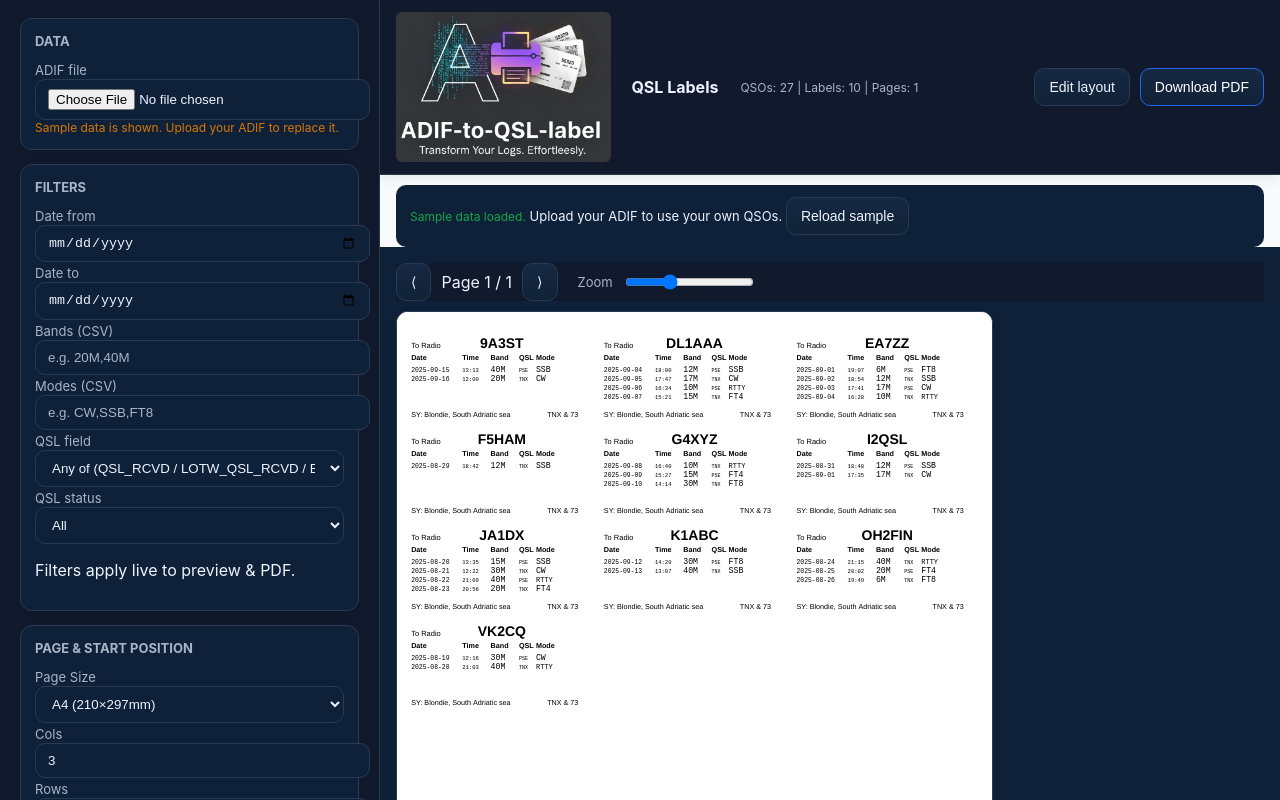
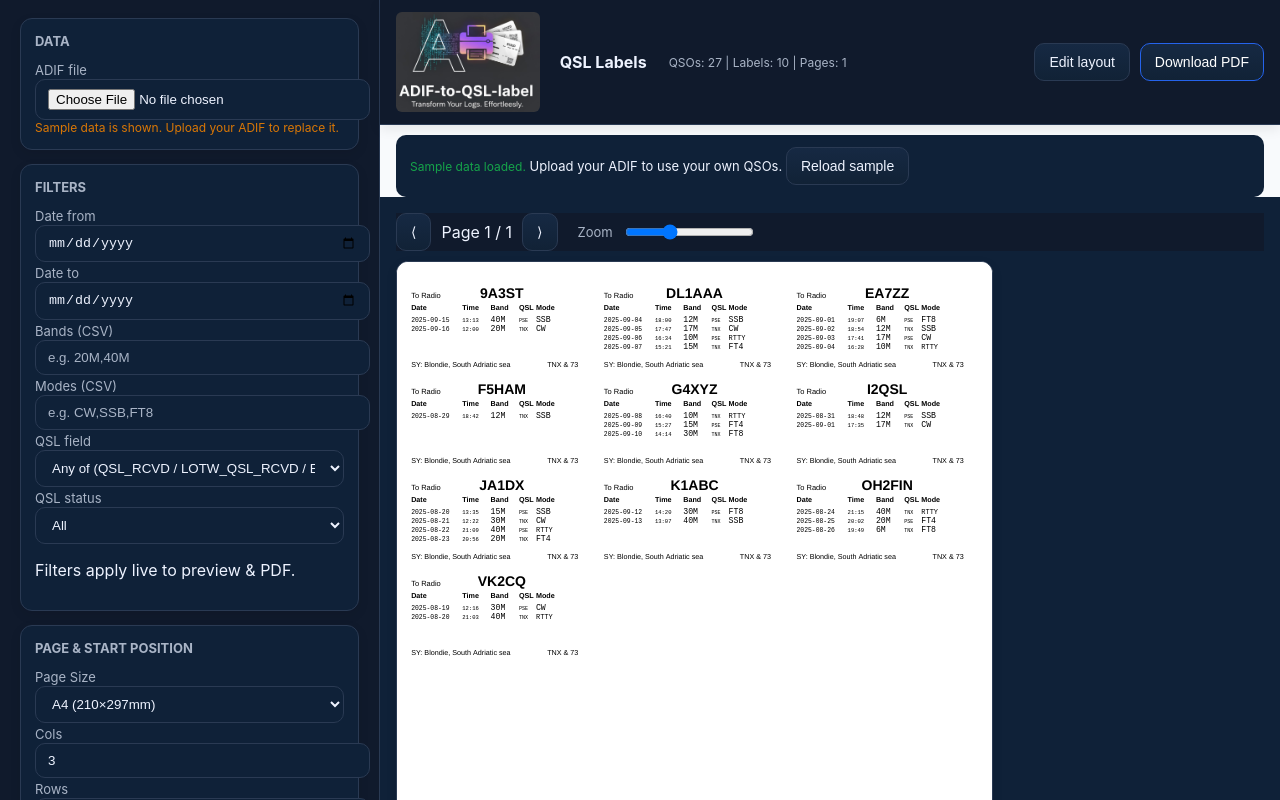
Before and after one commit to s53zo/ADIF-to-QSL-label, a plain HTML site: page make_qsl_labels.html in a window 1280 px wide. Shown: the top 800 px of the page. Drawn offline with nearby package versions, Linux system fonts and the light colour scheme.

Commit message:
Update make_qsl_labels.html

```diff
--- a/make_qsl_labels.html
+++ b/make_qsl_labels.html
@@ -270,7 +270,7 @@ button{ background: linear-gradient(180deg, #162943, #112236) !important }
   <main>
     <header>
       <a href="https://s53zo.github.io/ADIF-to-QSL-label/" style="margin-right: 10px;">
-        <img src="https://s53zo.github.io/ADIF-to-QSL-label/ADIFtoQSL.jpg" alt="Logo" style="height: 150px; vertical-align: middle; border-radius: 6px;">
+        <img src="https://s53zo.github.io/ADIF-to-QSL-label/ADIFtoQSL.jpg" alt="Logo" style="height: 100px; vertical-align: middle; border-radius: 6px;">
       </a>
       <h1>QSL Labels</h1>
       <span id="stats" class="stats">QSOs: 0 | Labels: 0 | Pages: 0</span>
```
